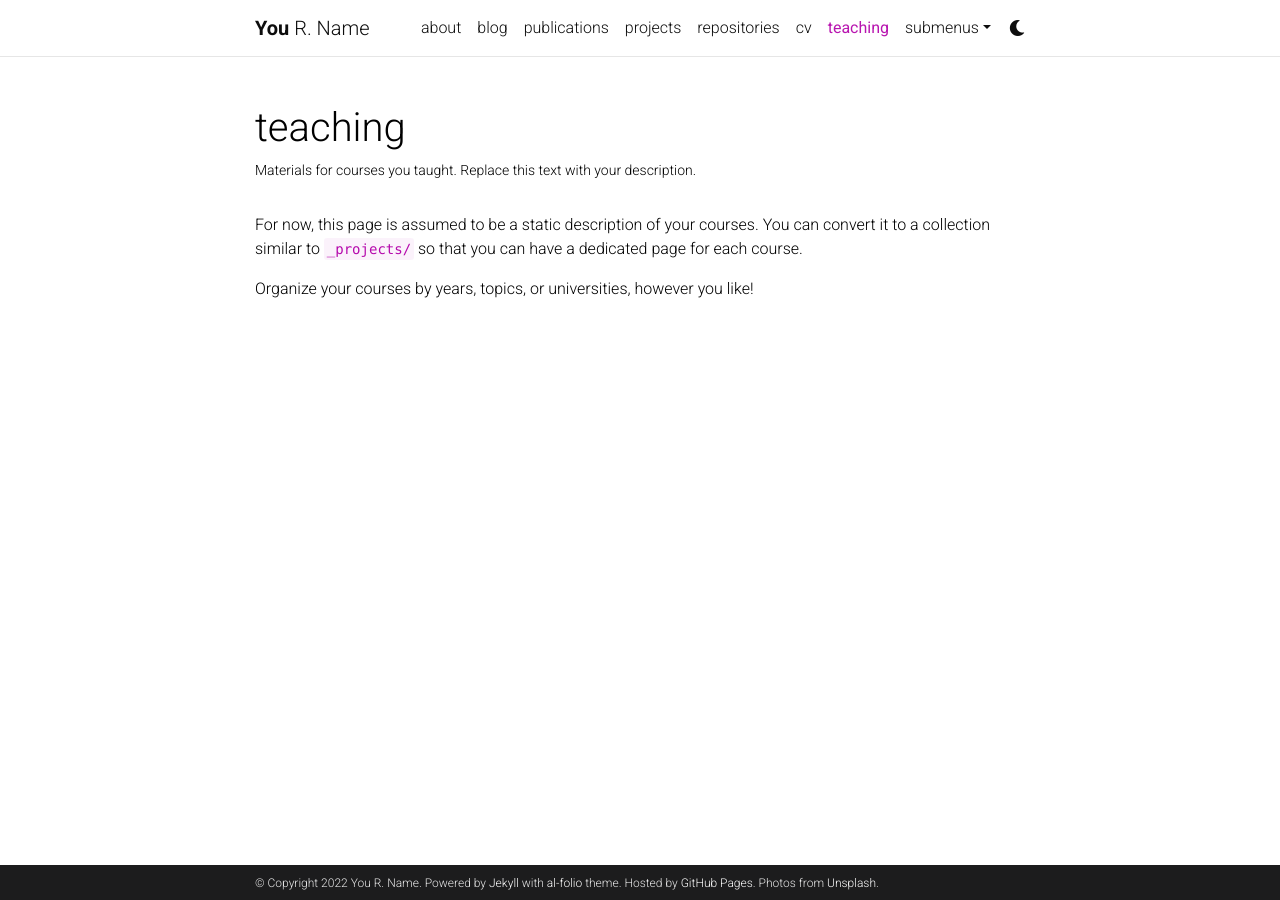
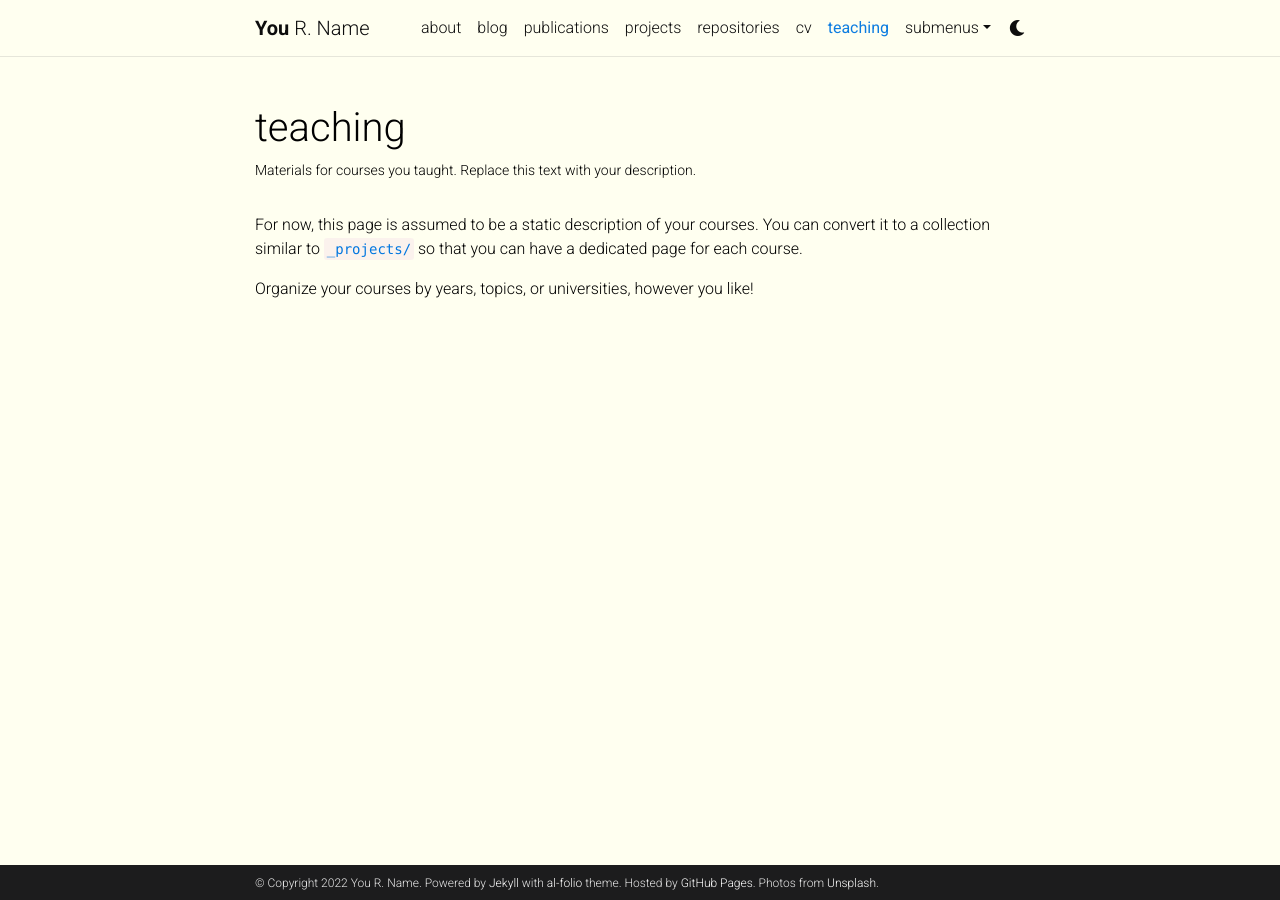
Before and after one commit to zhongguojie1998/GuojieZhong, a Jekyll site: the page built from _pages/teaching.md, in a window 1280 px wide. Built offline with Jekyll 4.4.1, drawn with Linux system fonts in a browser that asks for light colours; comment, search, counter and statistics services are not loaded; a style sheet for code colours, icons or effects is not loaded.

Commit message:
Update _themes.scss

```diff
--- a/_sass/_themes.scss
+++ b/_sass/_themes.scss
@@ -3,12 +3,12 @@
  ******************************************************************************/
 
 :root {
-  --global-bg-color: #{$white-color};
+  --global-bg-color: #{$yellow-color};
   --global-code-bg-color: #{$code-bg-color-light};
   --global-text-color: #{$black-color};
   --global-text-color-light: #{$grey-color};
-  --global-theme-color: #{$purple-color};
-  --global-hover-color: #{$purple-color};
+  --global-theme-color: #{$blue-color};
+  --global-hover-color: #{$blue-color};
   --global-footer-bg-color: #{$grey-color-dark};
   --global-footer-text-color: #{$grey-color-light};
   --global-footer-link-color: #{$white-color};
```
